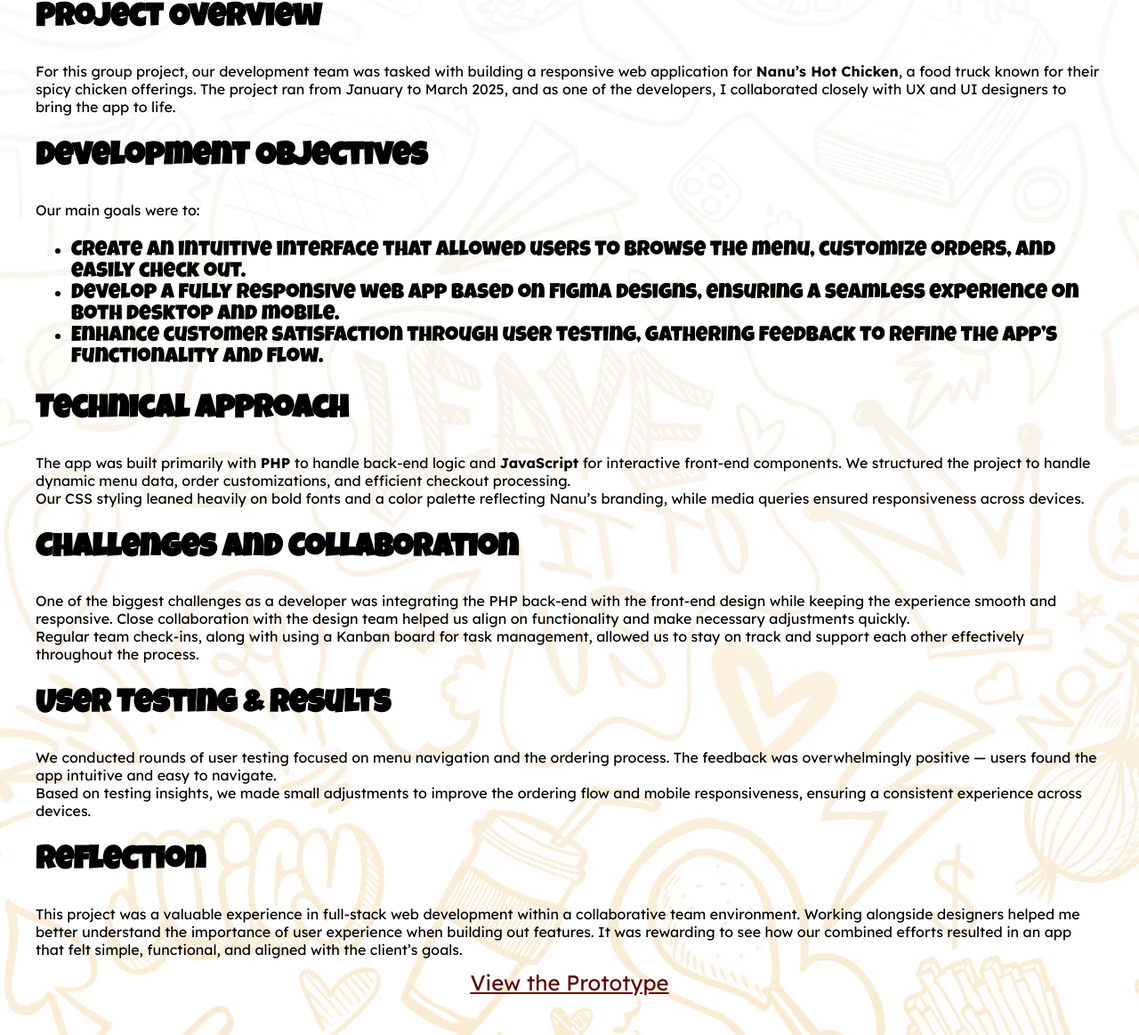
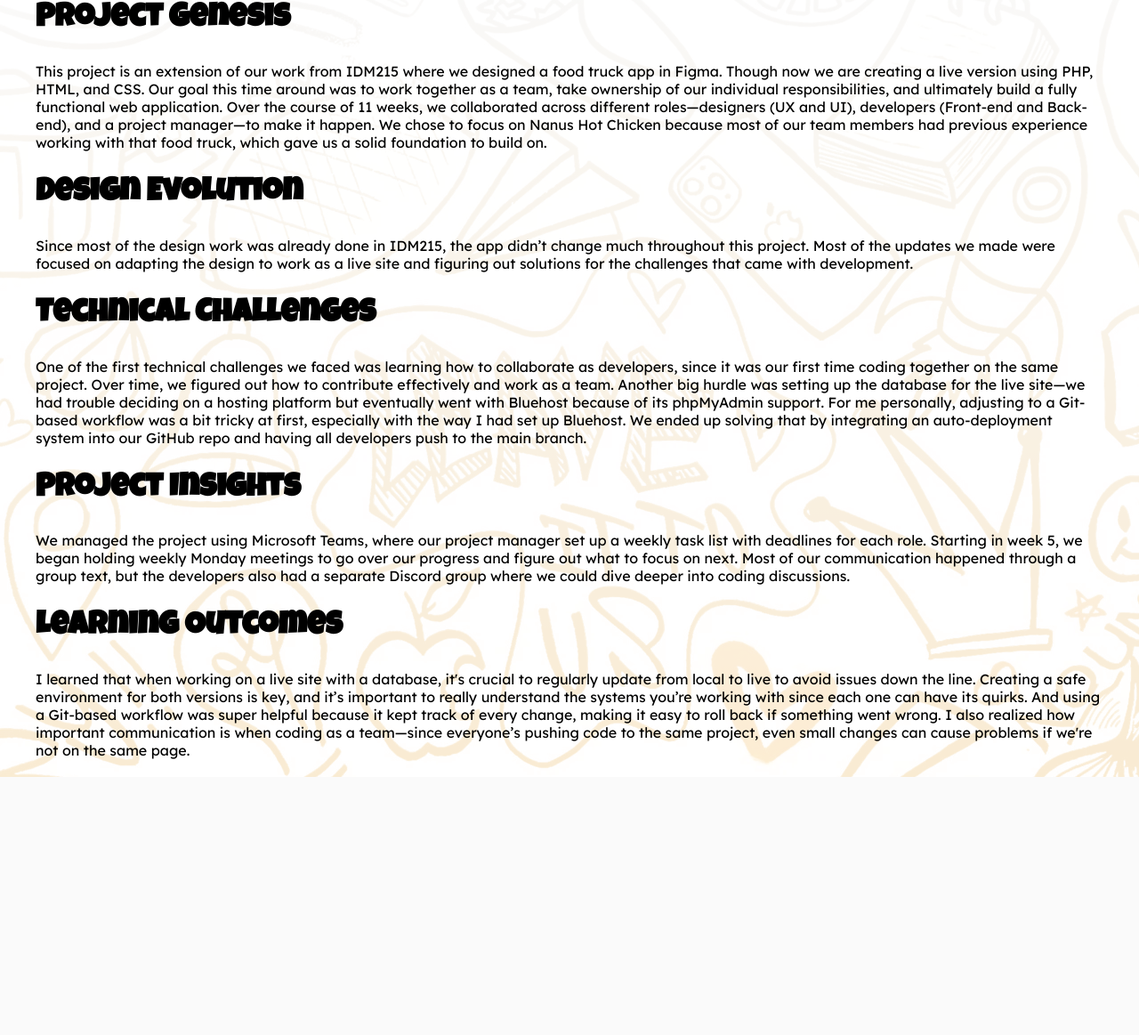
Before and after one commit to gabeferreiraa/idm216-nanus, a plain HTML site: page reuben/index.html in a window 1280 px wide. Shown: the part 345-1508 px from the top of the page at 89% size. After the commit the page ends 1218 px from the top, so only its background shows below. Drawn offline with Linux system fonts and the light colour scheme.

Commit message:
Update index.html

```diff
--- a/reuben/index.html
+++ b/reuben/index.html
@@ -3,58 +3,46 @@
     <meta charset="UTF-8">
     <meta name="viewport" content="width=device-width, initial-scale=1.0">
     <link rel="stylesheet" href="/index.css">
-    <title>Gabe's Casestudy</title>
+    <title>Reuben's Casestudy</title>
 </head>
 <body>
   <div class="container">
     <div class="logo-container">
       <img class="casestudy-logo" src="/images/nanus-chicken.png" alt="Nanu's Hot Chicken Logo" />
     </div>
+  <section class="project-genesis">
+    <h2>Project Genesis</h2>
+    <p>
+      This project is an extension of our work from IDM215 where we designed a food truck app in Figma. Though now we are creating a live version using PHP, HTML, and CSS. Our goal this time around was to work together as a team, take ownership of our individual responsibilities, and ultimately build a fully functional web application. Over the course of 11 weeks, we collaborated across different roles—designers (UX and UI), developers (Front-end and Back-end), and a project manager—to make it happen. We chose to focus on Nanus Hot Chicken because most of our team members had previous experience working with that food truck, which gave us a solid foundation to build on.
+    </p>
+  </section>
 
+  <section class="design-evolution">
+    <h2>Design Evolution</h2>
+    <p>
+      Since most of the design work was already done in IDM215, the app didn’t change much throughout this project. Most of the updates we made were focused on adapting the design to work as a live site and figuring out solutions for the challenges that came with development.
+    </p>
+  </section>
 
-    <section>
-      <h2>Project Overview</h2>
-      <p>For this group project, our development team was tasked with building a responsive web application for
-        <strong>Nanu’s Hot Chicken</strong>, a food truck known for their spicy chicken offerings. The project ran from
-        January to March 2025, and as one of the developers, I collaborated closely with UX and UI designers to bring the app to life.</p>
-    </section>
+  <section class="technical-challenges">
+    <h2>Technical Challenges</h2>
+    <p>
+      One of the first technical challenges we faced was learning how to collaborate as developers, since it was our first time coding together on the same project. Over time, we figured out how to contribute effectively and work as a team. Another big hurdle was setting up the database for the live site—we had trouble deciding on a hosting platform but eventually went with Bluehost because of its phpMyAdmin support. For me personally, adjusting to a Git-based workflow was a bit tricky at first, especially with the way I had set up Bluehost. We ended up solving that by integrating an auto-deployment system into our GitHub repo and having all developers push to the main branch.
+    </p>
+  </section>
 
-    <section>
-      <h2>Development Objectives</h2>
-      <p>Our main goals were to:</p>
-      <ul>
-        <li>Create an intuitive interface that allowed users to browse the menu, customize orders, and easily check out.</li>
-        <li>Develop a fully responsive web app based on Figma designs, ensuring a seamless experience on both desktop and mobile.</li>
-        <li>Enhance customer satisfaction through user testing, gathering feedback to refine the app’s functionality and flow.</li>
-      </ul>
-    </section>
+  <section class="project-insights">
+    <h2>Project Insights</h2>
+    <p>
+      We managed the project using Microsoft Teams, where our project manager set up a weekly task list with deadlines for each role. Starting in week 5, we began holding weekly Monday meetings to go over our progress and figure out what to focus on next. Most of our communication happened through a group text, but the developers also had a separate Discord group where we could dive deeper into coding discussions.
+    </p>
+  </section>
 
-    <section>
-      <h2>Technical Approach</h2>
-      <p>The app was built primarily with <strong>PHP</strong> to handle back-end logic and <strong>JavaScript</strong> for interactive front-end components. We structured the project to handle dynamic menu data, order customizations, and efficient checkout processing.</p>
-      <p>Our CSS styling leaned heavily on bold fonts and a color palette reflecting Nanu’s branding, while media queries ensured responsiveness across devices.</p>
-    </section>
-
-    <section>
-      <h2>Challenges and Collaboration</h2>
-      <p>One of the biggest challenges as a developer was integrating the PHP back-end with the front-end design while keeping the experience smooth and responsive. Close collaboration with the design team helped us align on functionality and make necessary adjustments quickly.</p>
-      <p>Regular team check-ins, along with using a Kanban board for task management, allowed us to stay on track and support each other effectively throughout the process.</p>
-    </section>
-
-    <section>
-      <h2>User Testing & Results</h2>
-      <p>We conducted rounds of user testing focused on menu navigation and the ordering process. The feedback was overwhelmingly positive — users found the app intuitive and easy to navigate.</p>
-      <p>Based on testing insights, we made small adjustments to improve the ordering flow and mobile responsiveness, ensuring a consistent experience across devices.</p>
-    </section>
-
-    <section>
-      <h2>Reflection</h2>
-      <p>This project was a valuable experience in full-stack web development within a collaborative team environment. Working alongside designers helped me better understand the importance of user experience when building out features. It was rewarding to see how our combined efforts resulted in an app that felt simple, functional, and aligned with the client’s goals.</p>
-    </section>
-
-    <div class="title-link">
-      <a href="#">View the Prototype</a>
-    </div>
-  </div>
+  <section class="learning-outcomes">
+    <h2>Learning Outcomes</h2>
+    <p>
+      I learned that when working on a live site with a database, it's crucial to regularly update from local to live to avoid issues down the line. Creating a safe environment for both versions is key, and it’s important to really understand the systems you’re working with since each one can have its quirks. And using a Git-based workflow was super helpful because it kept track of every change, making it easy to roll back if something went wrong. I also realized how important communication is when coding as a team—since everyone’s pushing code to the same project, even small changes can cause problems if we're not on the same page.
+    </p>
+  </section>
 </body>
 </html>
```
